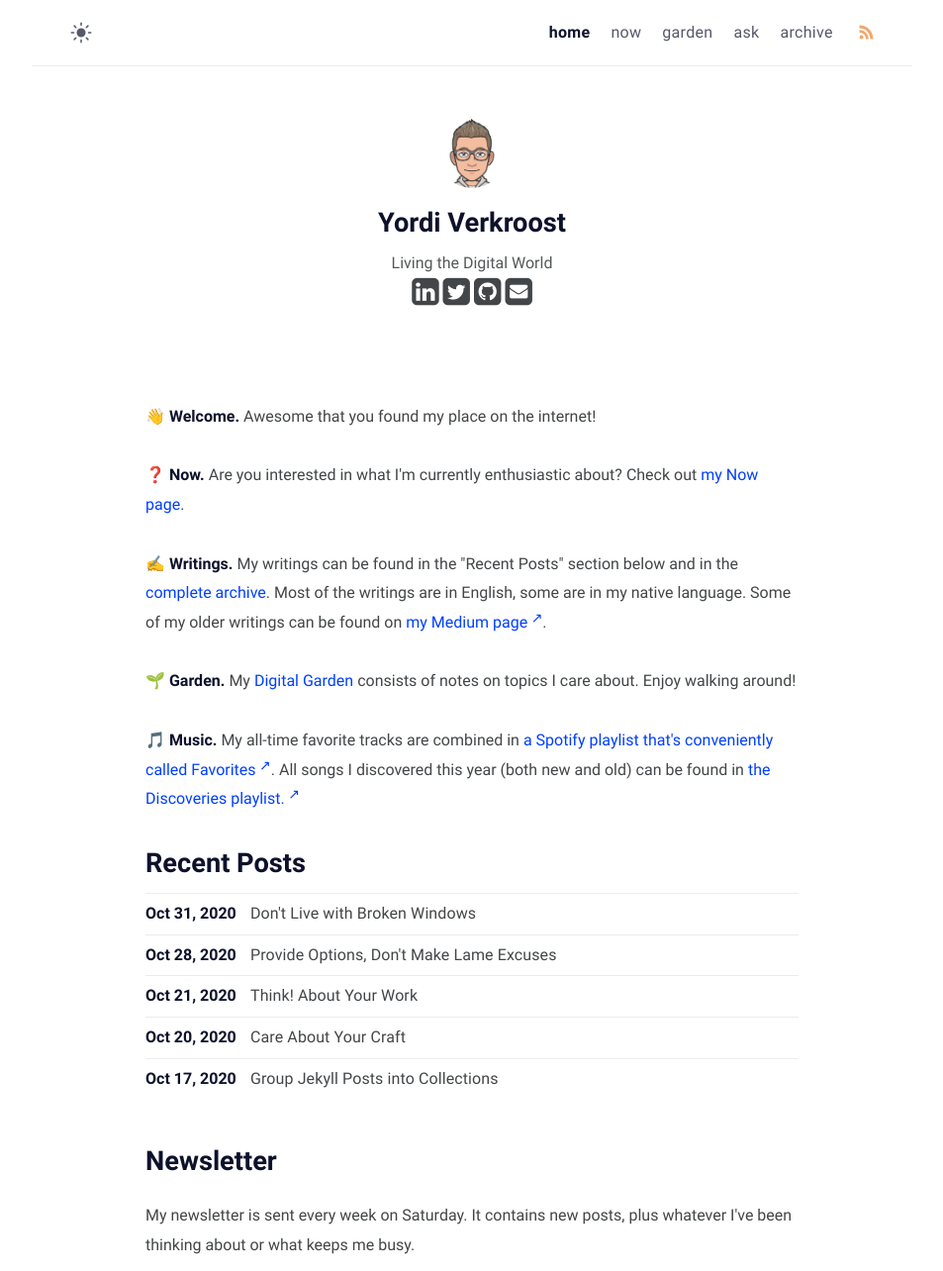
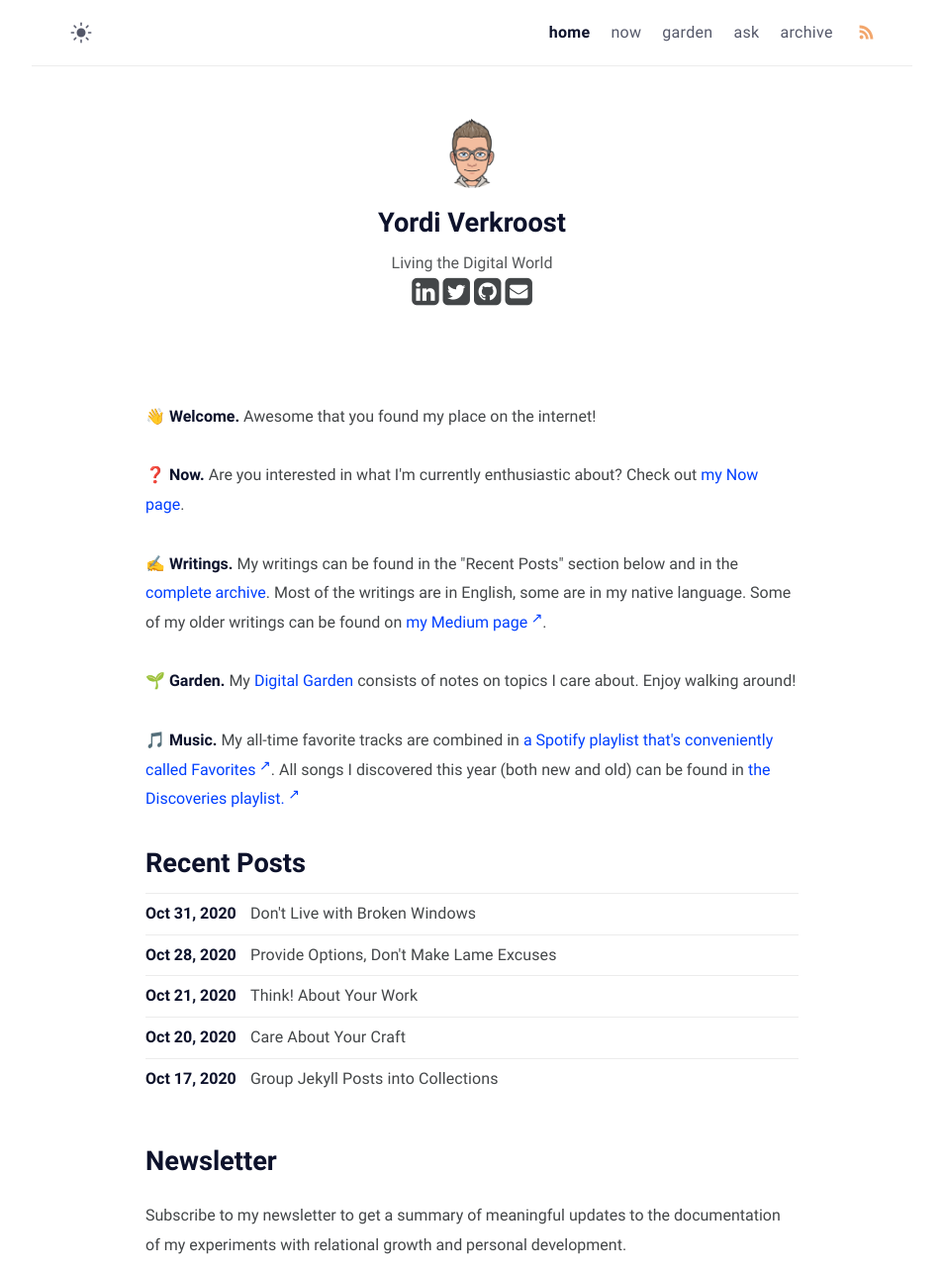
Before and after one commit to heymichal/heymichal.github.io, a Jekyll site: the page built from index.md, in a window 1280 px wide, cut to the strip 0-1284 px from the top of the page. Shown: the whole strip at 99% size, without its empty margins (163-1116 px from the left). Built offline with Jekyll 4.4.1, drawn with Linux system fonts in a browser that asks for light colours.

Commit message:
Update newsletter.html

```diff
--- a/_includes/newsletter.html
+++ b/_includes/newsletter.html
@@ -1,8 +1,7 @@
 <div class="page-content">
     <h2 class="newsletter-header" aria-label="Newsletter">Newsletter</h2>
-    <p>My newsletter is sent every week on Saturday. It contains new posts, plus whatever I've been thinking about or
-        what keeps me busy.</p>
+    <p>Subscribe to my newsletter to get a summary of meaningful updates to the documentation of my experiments with relational growth and personal development.</p>
     <div class="newsletter-body">
-        <iframe src="https://yordi.substack.com/embed" width="480" height="320" frameborder="0" scrolling="no"></iframe>
+        <iframe src="https://mindjuggling.substack.com/" width="480" height="320" frameborder="0" scrolling="no"></iframe>
     </div>
 </div>
```
